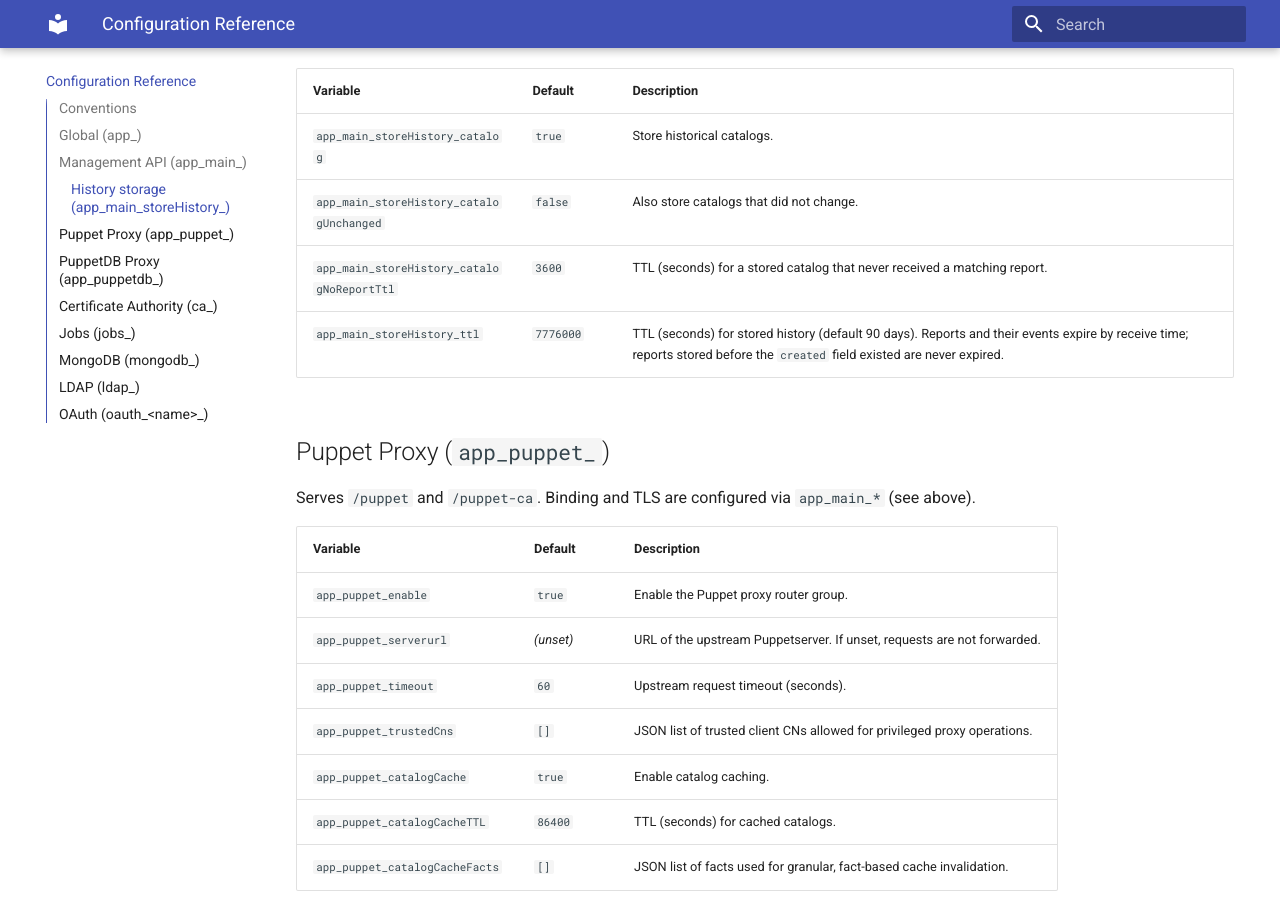
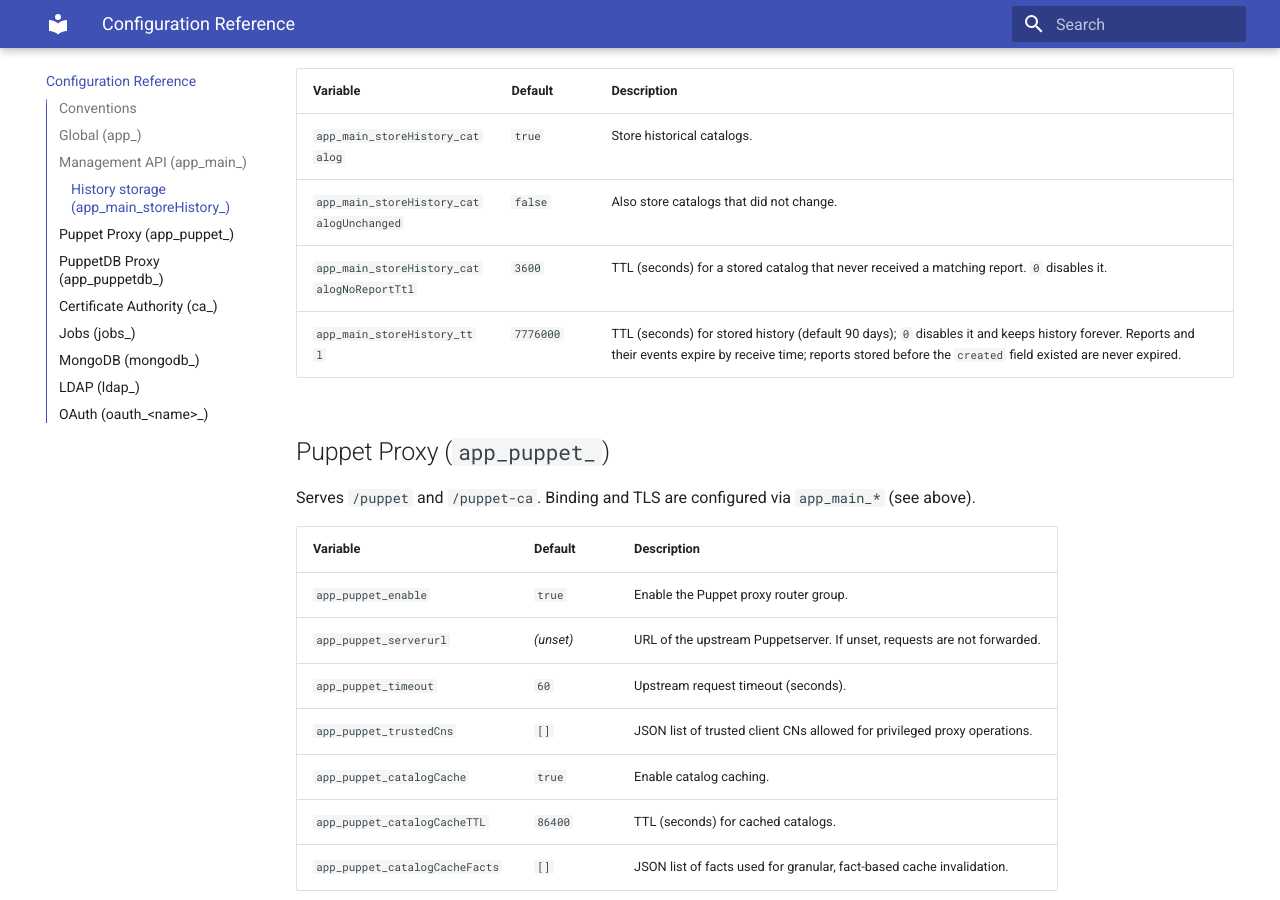
Before and after one commit to schlitzered/pyppetdb, an MkDocs documentation site: the page built from docs/configuration_reference.md, in a window 1280 px wide and 900 px high, scrolled down 2165 px. Built offline with MkDocs 1.6.1 and Material for MkDocs 9.7.7, drawn with Linux system fonts in a browser that asks for light colours.

Commit message:
Treat a TTL of 0 as disabled
Every _create_ttl_index caller passes a duration relative to a timestamp
(history TTLs, heartbeat). A TTL index with 0 seconds there deletes every
document on the next TTL monitor pass, so app_main_storeHistory_ttl=0 would
have wiped the whole report, event and catalog history. 0 now disables the
index like an unset value, and the startup drop of undeclared indexes
removes one created earlier.

Co-Authored-By: Claude Opus 5.5 <noreply@anthropic.com>

```diff
--- a/docs/configuration_reference.md
+++ b/docs/configuration_reference.md
@@ -61,8 +61,8 @@ Controls how historical catalogs/reports are retained.
 |----------|---------|-------------|
 | `app_main_storeHistory_catalog` | `true` | Store historical catalogs. |
 | `app_main_storeHistory_catalogUnchanged` | `false` | Also store catalogs that did not change. |
-| `app_main_storeHistory_catalogNoReportTtl` | `3600` | TTL (seconds) for a stored catalog that never received a matching report. |
-| `app_main_storeHistory_ttl` | `7776000` | TTL (seconds) for stored history (default 90 days). Reports and their events expire by receive time; reports stored before the `created` field existed are never expired. |
+| `app_main_storeHistory_catalogNoReportTtl` | `3600` | TTL (seconds) for a stored catalog that never received a matching report. `0` disables it. |
+| `app_main_storeHistory_ttl` | `7776000` | TTL (seconds) for stored history (default 90 days); `0` disables it and keeps history forever. Reports and their events expire by receive time; reports stored before the `created` field existed are never expired. |
 
 ## Puppet Proxy (`app_puppet_`)
 
```
Also changed, not shown: 2 other files.
